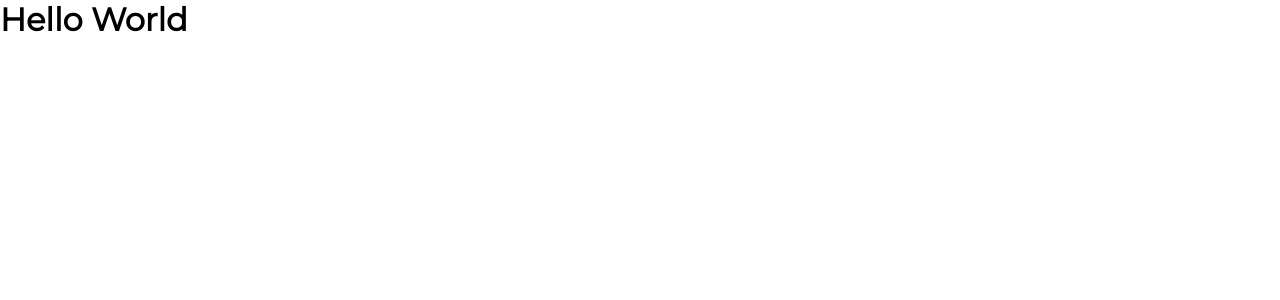
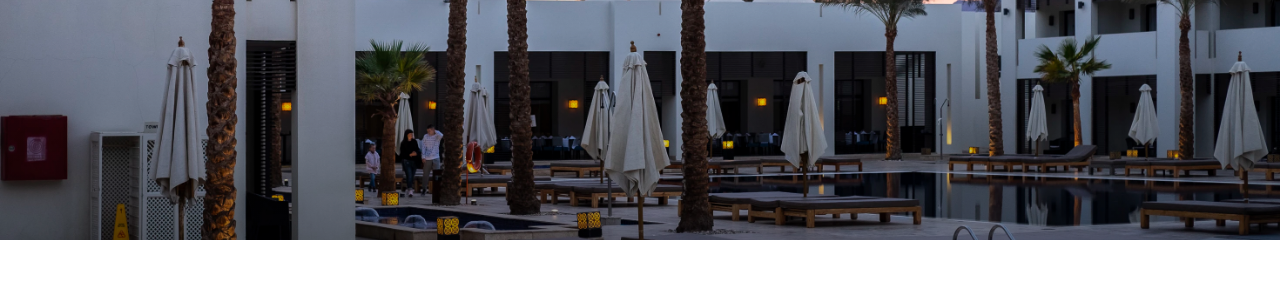
Before and after one commit to mGasiorek998/hotels, a React (Create React App) app: page / in a window 1280 px wide. Shown: the top 300 px of the page. Built offline with nearby package versions, Linux system fonts and the light colour scheme.

Commit message:
Added Header Image

```diff
--- /dev/null
+++ b/src/components/organisms/Header/Header.styles.ts
@@ -0,0 +1,31 @@
+import styled from 'styled-components';
+import { rgba } from 'polished';
+
+export const StyledHeader = styled.header`
+  position: relative;
+  height: 30vh;
+`;
+
+export const StyledImage = styled.img`
+  position: absolute;
+  height: 100%;
+  width: 100%;
+  object-fit: cover;
+  object-position: 100% 50%;
+  z-index: -1;
+
+  ${({ theme }) => theme.devices.desktop} {
+    object-position: 100% 65%;
+  }
+`;
+
+export const Overlay = styled.div`
+  position: absolute;
+  height: 100%;
+  width: 100%;
+  background-image: linear-gradient(
+    to bottom,
+    transparent,
+    ${({ theme }) => rgba(theme.colors.black, 0.4)}
+  );
+`;
--- /dev/null
+++ b/src/components/organisms/Header/Header.tsx
@@ -0,0 +1,12 @@
+import { Overlay, StyledHeader, StyledImage } from './Header.styles';
+import HeaderImage from '../../../assets/images/HeaderImage.webp';
+
+const Header = () => (
+  <StyledHeader>
+    <Overlay>
+      <StyledImage src={HeaderImage} alt="Header image" />
+    </Overlay>
+  </StyledHeader>
+);
+
+export default Header;
--- a/src/pages/App.tsx
+++ b/src/pages/App.tsx
@@ -1,8 +1,10 @@
+import Header from 'components/organisms/Header/Header';
+
 const App = () => {
   return (
-    <div className="App">
-      <h1>Hello World</h1>
-    </div>
+    <>
+      <Header />
+    </>
   );
 };
 
```
Also changed, not shown: src/assets/images/HeaderImage.webp (added).
